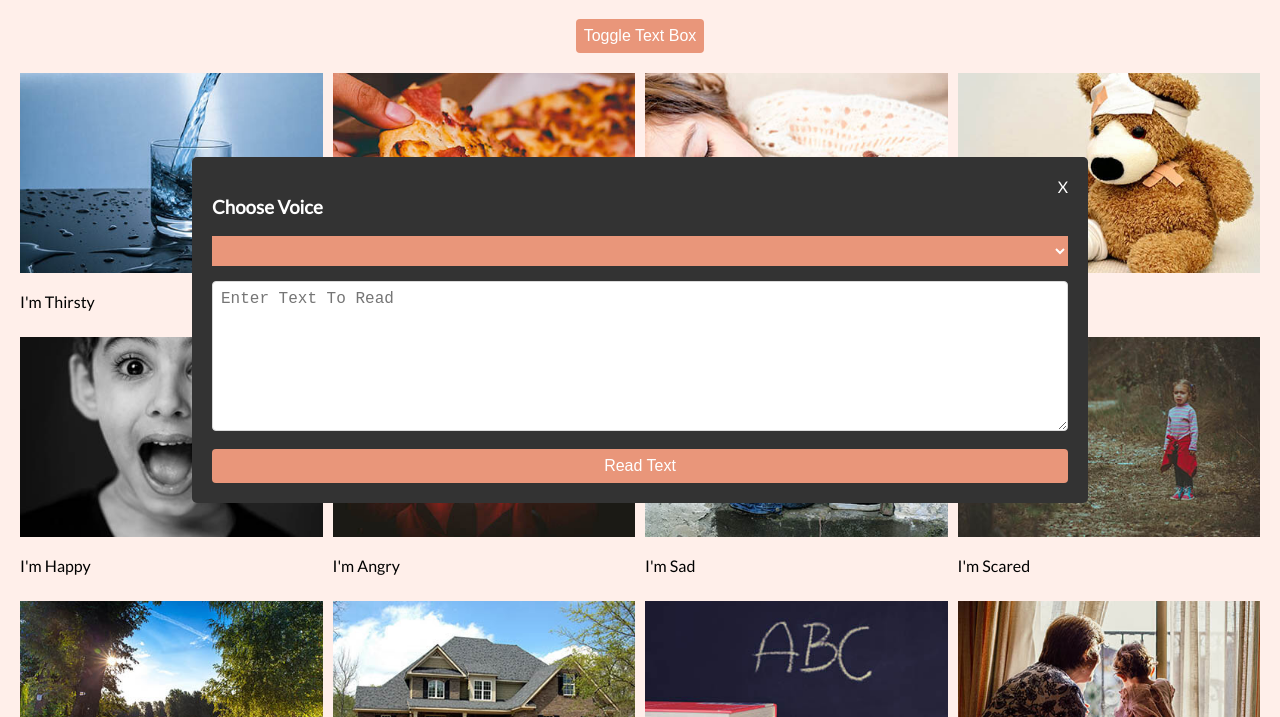
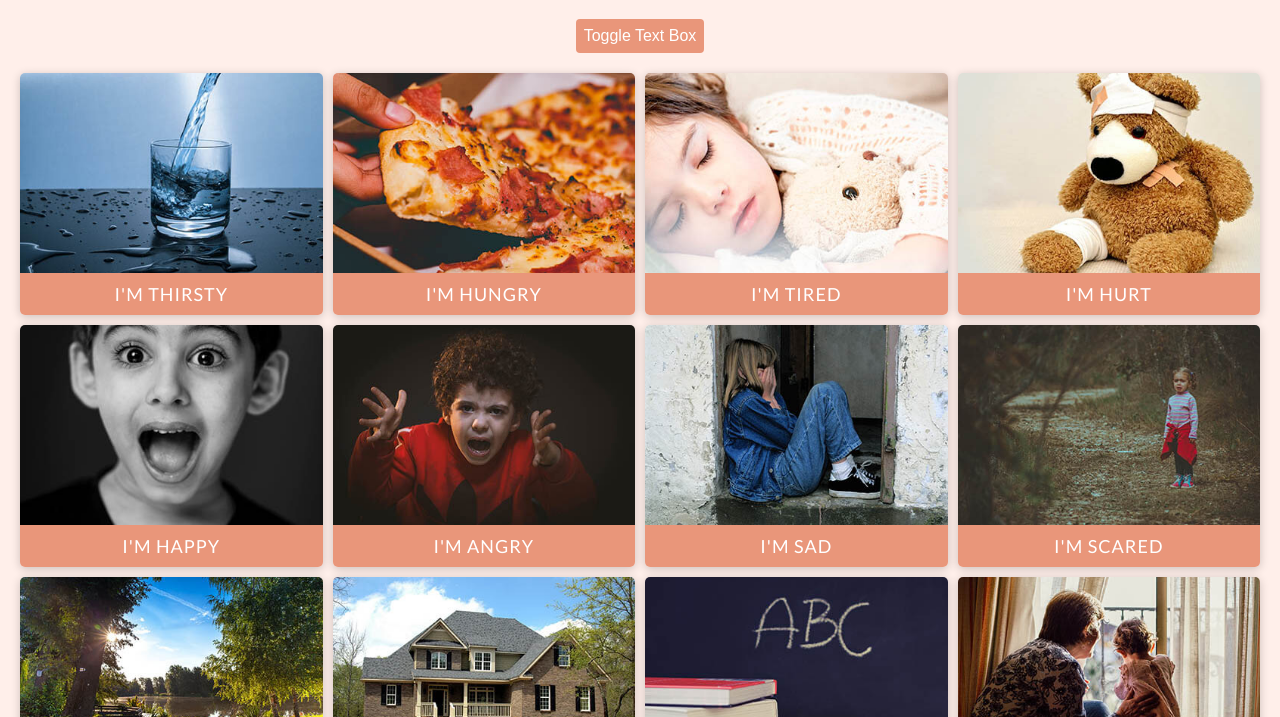
Before and after one commit to jssckbl/speech-text-reader, a plain HTML site: page index.html in a window 1280 px wide. Shown: the part 83-800 px from the top of the page. Drawn offline with Linux system fonts and the light colour scheme.

Commit message:
styled each data box text

```diff
--- a/style.css
+++ b/style.css
@@ -50,7 +50,7 @@ select:focus {
   position: absolute;
   top: 30%;
   left: 50%;
-  transform: translate(-50%, 0);
+  transform: translate(-50%, -800px);
   background-color: #333;
   color: #fff;
   padding: 20px;
@@ -93,8 +93,34 @@ main {
   grid-gap: 10px;
 }
 
+.box {
+  box-shadow: 0 2px 10px rgba(0, 0, 0, 0.2);
+  border-radius: 5px;
+  cursor: pointer;
+  display: flex;
+  flex-direction: column;
+  overflow: hidden;
+  transition: box-shadow 0.2s ease-out;
+}
+
+.box.active {
+  box-shadow: 0 0 10px 5px darksalmon;
+}
+
 .box img {
   width: 100%;
   object-fit: cover;
   height: 200px;
 }
+
+.box .info {
+  background-color: darksalmon;
+  color: #fff;
+  font-size: 18px;
+  letter-spacing: 1px;
+  text-transform: uppercase;
+  margin: 0;
+  padding: 10px;
+  text-align: center;
+  height: 100%;
+}
```
